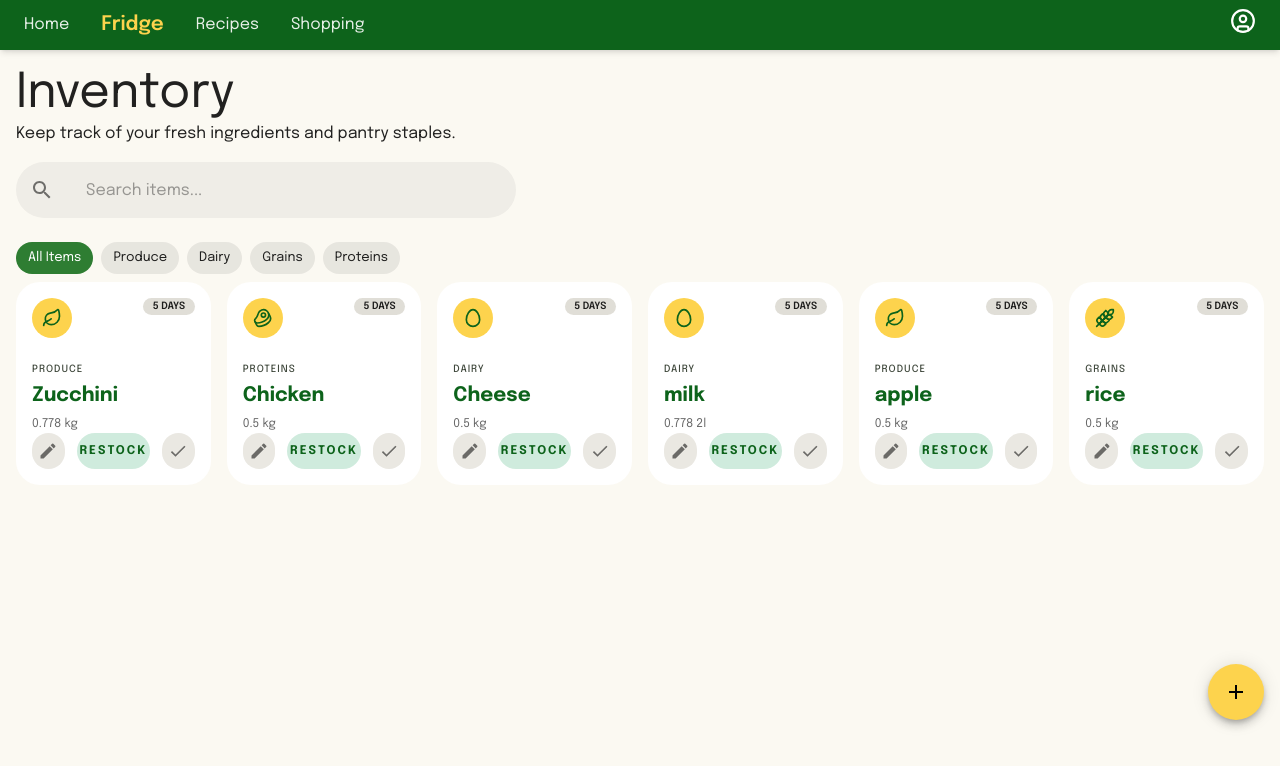
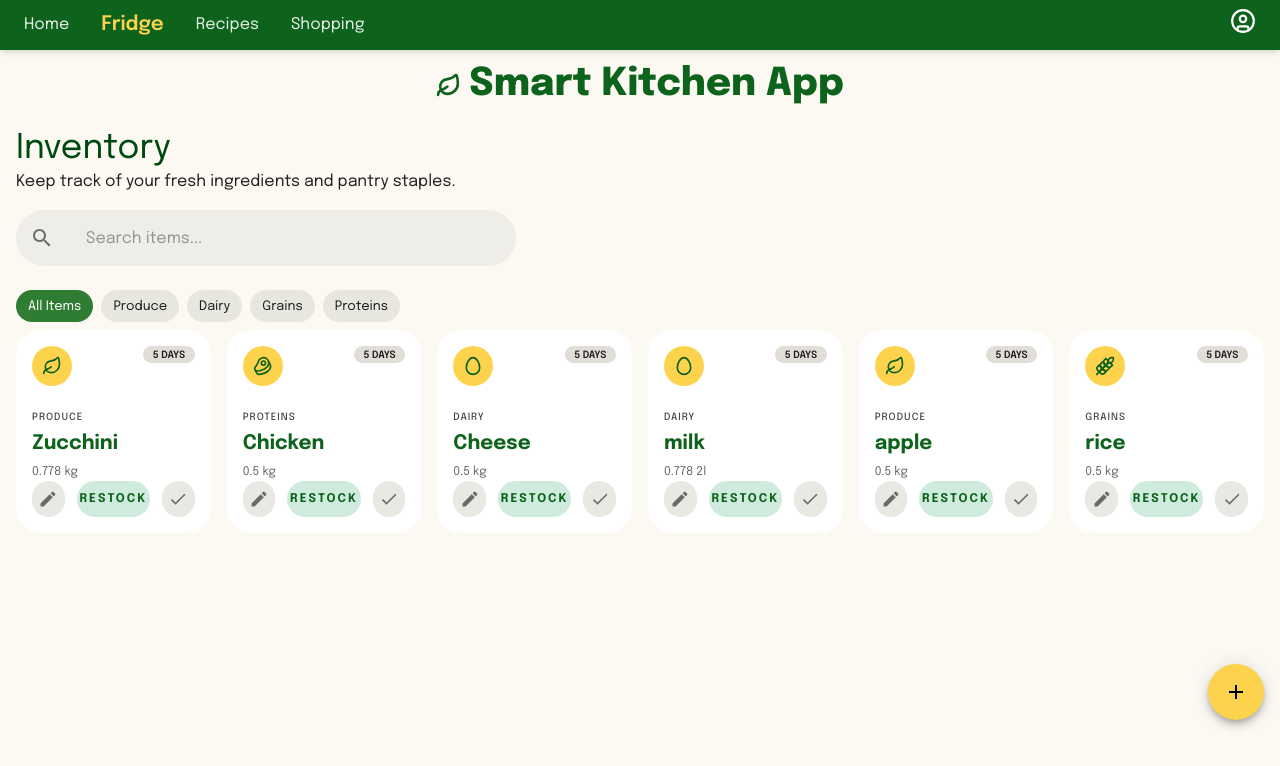
Before and after one commit to Code-the-Dream-School/l-group-practicum-team3, a React (Vite) app in the folder frontend/: page /fridge in a window 1280 px wide. Shown: the top 766 px of the page. Built offline with nearby package versions, Linux system fonts and the light colour scheme; a web font is replaced by a local one.

Commit message:
created AppLogo component

```diff
--- /dev/null
+++ b/frontend/src/components/AppLogo.jsx
@@ -0,0 +1,40 @@
+import  {Leaf } from "lucide-react";
+import { Box, Typography } from "@mui/material";
+
+export default function AppLogo() {
+    return (
+        <Box
+            sx={{
+                display: "flex",
+                alignItems: "center",
+                justifyContent: {
+                    xs: "flex-start",
+                    sm: "center",
+                },
+                gap: 1,
+                mb: 3,
+                width: "100%",
+                color: "primary.main",
+            }}
+        >
+            <Leaf
+                size={25}
+                strokeWidth={2.5}
+                color="currentColor"
+            />
+            <Typography
+                sx={{
+                    color: "primary.main",
+                    fontWeight: 800,
+                    lineHeight: 1,
+                    fontSize: {
+                        xs: "1.2rem",
+                        sm: "2.4rem",
+                    }
+                }}
+            >
+                Smart Kitchen App
+            </Typography>
+        </Box>
+    )
+}
--- a/frontend/src/components/fridge/ItemCard.jsx
+++ b/frontend/src/components/fridge/ItemCard.jsx
@@ -126,7 +126,10 @@ export default function ItemCard({item}) {
               bgcolor: "#CFEBDD",
               color: "#0D631B",
               fontWeight: 700,
-              fontSize: 12,
+              fontSize: {
+                xs: 10,
+                sm: 12,
+              },
               letterSpacing: 2,
               borderRadius: "999px",
               px: 3,
--- a/frontend/src/pages/private/Fridge.jsx
+++ b/frontend/src/pages/private/Fridge.jsx
@@ -1,7 +1,8 @@
 import { useState } from "react";
-import { Box, Typography, Grid, Fab } from "@mui/material";
+import { Box, Typography, Grid, Fab, Tooltip } from "@mui/material";
 import AddIcon from "@mui/icons-material/Add";
 
+import AppLogo from "../../components/AppLogo";
 import SearchBar from "../../components/fridge/SearchBar";
 import CategoryFilter from "../../components/fridge/CategoryFilter";
 import ItemCard from "../../components/fridge/ItemCard";
@@ -62,7 +63,7 @@ const items = data.items;
 function Header() {
   return (
     <Box>
-      <Typography variant="h3" fontWeight={800}>Inventory</Typography>
+      <Typography sx={{color: "primary.dark"}} variant="h4" fontWeight={800}>Inventory</Typography>
       <Typography color="text.secondary" mt={1}>Keep track of your fresh ingredients and pantry staples.</Typography>
     </Box>
   )
@@ -87,6 +88,7 @@ export default function Fridge() {
 
   return (
     <Box sx={{p: 2, pb: 10, width: "100%", bgcolor: "background.default", minHeight: "100vh",}}>
+      <AppLogo />
       <Header />
 
       <SearchBar search={search} setSearch={setSearch} />
@@ -123,18 +125,20 @@ export default function Fridge() {
         }
       </Grid>
 
+      <Tooltip title="Add Item" arrow>
       <Fab
         sx={{
           position: "fixed",
           bottom: 80,
           right: 16,
-          bgcolor: "seconday.main",
+          bgcolor: "secondary.main",
           color: "#000"
         }}
         color="secondary"
       >
         <AddIcon />
       </Fab>
+      </Tooltip>
 
     </Box>
   )
```
